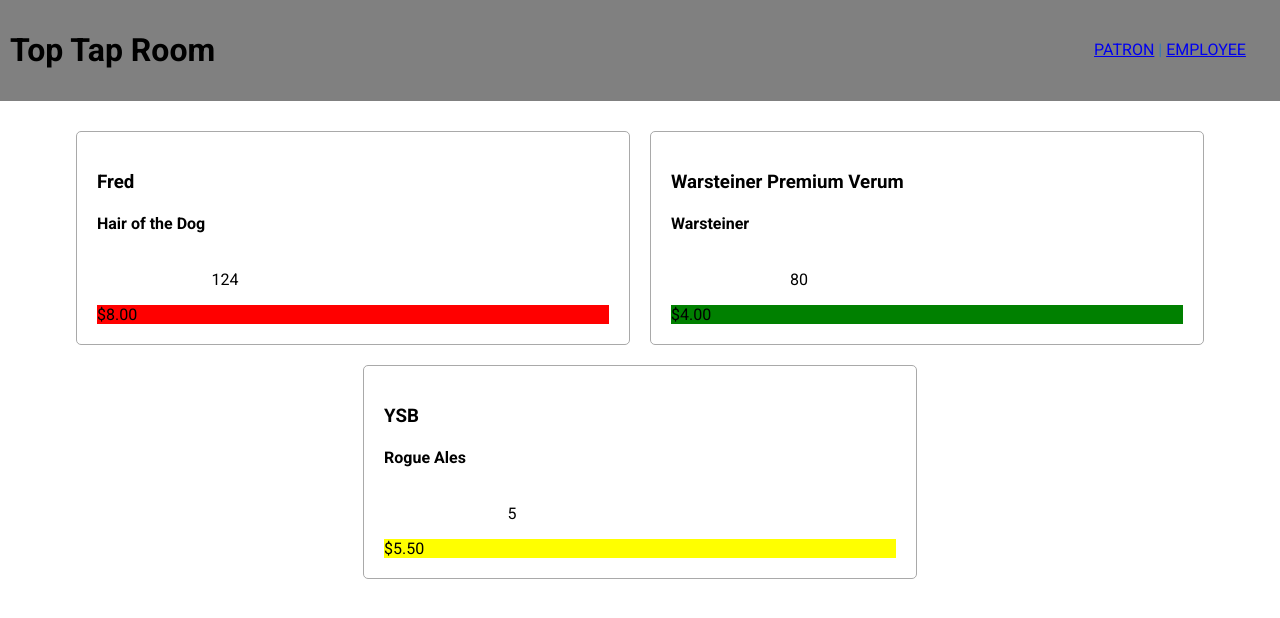
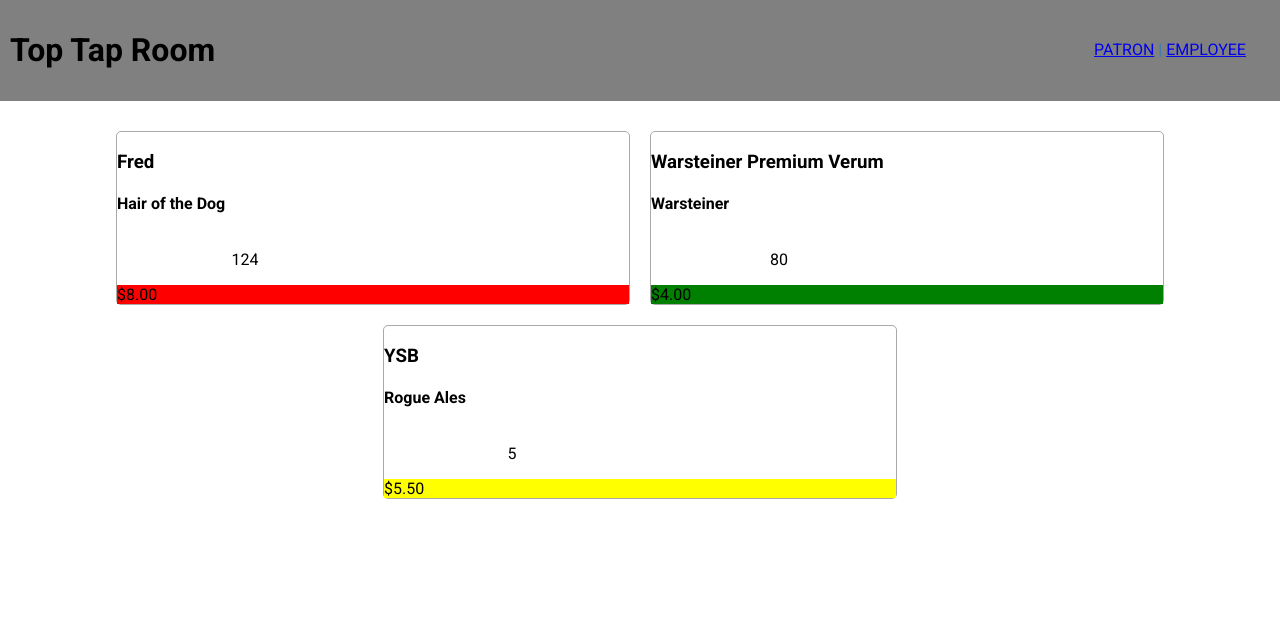
Before and after one commit to LiamPKenna/tap-room, a React (Create React App) app: page / in a window 1280 px wide. Shown: the top 618 px of the page. Built offline with nearby package versions, Linux system fonts and the light colour scheme.

Commit message:
Change keg border in employee view when low

```diff
--- a/src/components/Keg.jsx
+++ b/src/components/Keg.jsx
@@ -3,12 +3,18 @@ import Counter from './Counter';
 import Price from './Price';
 
 function Keg(props) {
+  const checkIfLow = (employee, number) => {
+    if (employee && number < 10) {
+      return '3px solid red';
+    } else {
+      return '1px solid darkgrey';
+    }
+  }
   const kegStyle = {
     width: '40%',
-    border: '1px solid darkgrey',
+    border: checkIfLow(props.employee, props.keg.pints),
     borderRadius: '5px',
-    margin: '10px',
-    padding: '20px'
+    margin: '10px'
   };
   return (
     <div style={kegStyle}>
```
